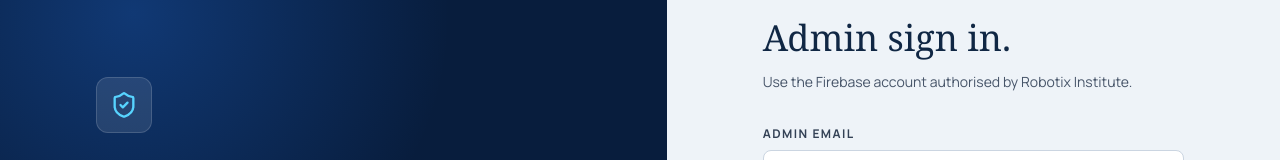
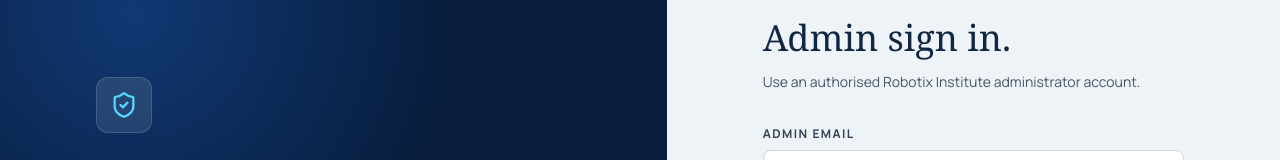
Before and after one commit to cath365/robotix-institute.com, a Next.js app: page /admin/login in a window 1280 px wide. Shown: the part 147-307 px from the top of the page. Built offline with nearby package versions, Linux system fonts and the light colour scheme; no server answers.

Commit message:
Update admin login wording for database auth

```diff
--- a/src/app/admin/login/page.tsx
+++ b/src/app/admin/login/page.tsx
@@ -54,7 +54,7 @@ export default function AdminLoginPage() {
         <div className="my-auto w-full max-w-md py-14">
           <p className="text-xs font-bold uppercase tracking-[0.22em] text-[#2478f3]">Administration portal</p>
           <h2 className="mt-4 font-serif text-4xl text-[#102744]">Admin sign in.</h2>
-          <p className="mt-3 text-sm leading-6 text-slate-600">Use the Firebase account authorised by Robotix Institute.</p>
+          <p className="mt-3 text-sm leading-6 text-slate-600">Use an authorised Robotix Institute administrator account.</p>
           {error && <div role="alert" className="mt-6 border-l-4 border-red-700 bg-red-50 p-4 text-sm text-red-800">{error}</div>}
           <form onSubmit={handleSubmit} className="mt-8 space-y-6">
             <label className="block text-xs font-bold uppercase tracking-[0.12em] text-slate-700">Admin email<input type="email" autoComplete="username" value={email} onChange={(event) => setEmail(event.target.value)} className={inputClass} required /></label>
```
